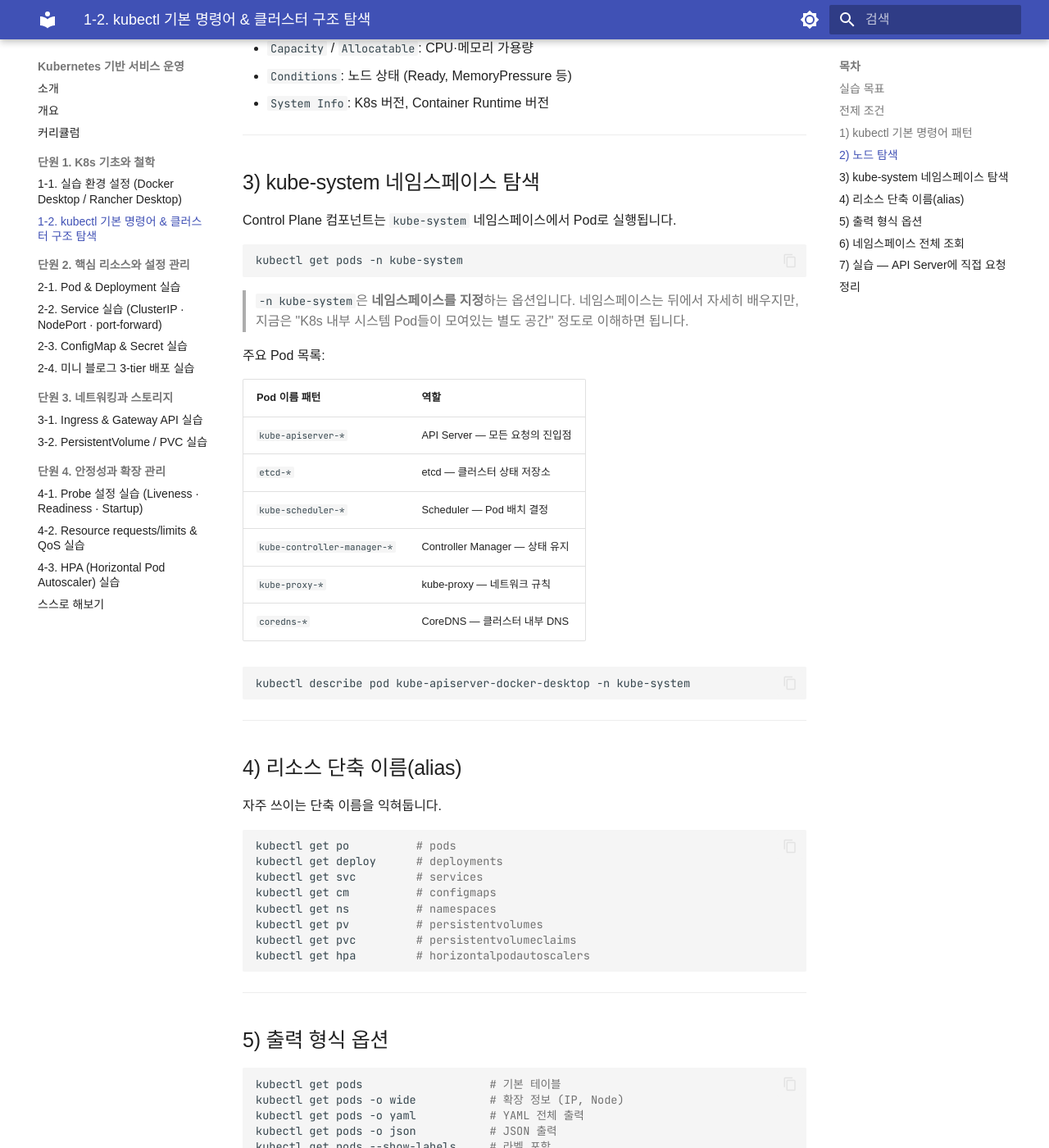
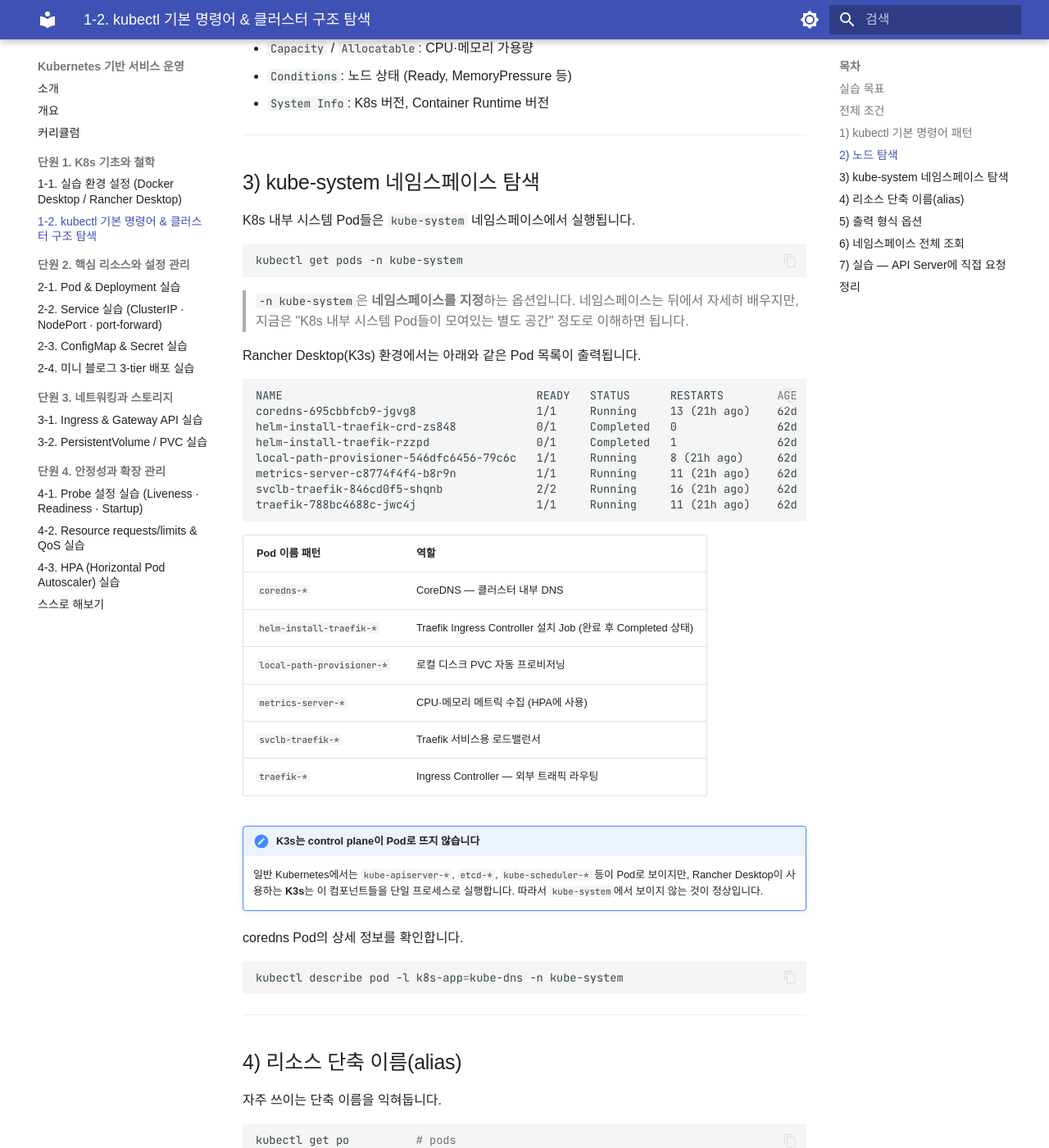
Before and after one commit to skilleat-labs/docker-k8s-labs, an MkDocs documentation site: the page built from docs/modules/module10/1-2.md, in a window 1280 px wide and 1400 px high, scrolled down 1267 px. Shown: the whole window at 82% size. Built offline with MkDocs 1.6.1 and Material for MkDocs 9.7.7, drawn with Linux system fonts in a browser that asks for light colours; some web fonts are replaced; some of the changed text lies outside the part shown.

Commit message:
docs: kube-system Pod 목록을 Rancher Desktop(K3s) 실제 환경 기준으로 업데이트

````diff
--- a/docs/modules/module10/1-2.md
+++ b/docs/modules/module10/1-2.md
@@ -33,7 +33,7 @@ kubectl 명령어는 `kubectl <동사> <리소스> [이름]` 형태입니다.
 ```bash
 kubectl get nodes
 kubectl get nodes -o wide   # IP, OS, Container Runtime 포함
-kubectl describe node docker-desktop
+kubectl describe node rancher-desktop
 ```
 
 `describe` 출력에서 확인할 항목:
@@ -47,7 +47,7 @@ kubectl describe node docker-desktop
 
 ## 3) kube-system 네임스페이스 탐색
 
-Control Plane 컴포넌트는 `kube-system` 네임스페이스에서 Pod로 실행됩니다.
+K8s 내부 시스템 Pod들은 `kube-system` 네임스페이스에서 실행됩니다.
 
 ```bash
 kubectl get pods -n kube-system
@@ -55,19 +55,37 @@ kubectl get pods -n kube-system
 
 > `-n kube-system`은 **네임스페이스를 지정**하는 옵션입니다. 네임스페이스는 뒤에서 자세히 배우지만, 지금은 "K8s 내부 시스템 Pod들이 모여있는 별도 공간" 정도로 이해하면 됩니다.
 
-주요 Pod 목록:
+Rancher Desktop(K3s) 환경에서는 아래와 같은 Pod 목록이 출력됩니다.
+
+```
+NAME                                      READY   STATUS      RESTARTS        AGE
+coredns-695cbbfcb9-jgvg8                  1/1     Running     13 (21h ago)    62d
+helm-install-traefik-crd-zs848            0/1     Completed   0               62d
+helm-install-traefik-rzzpd                0/1     Completed   1               62d
+local-path-provisioner-546dfc6456-79c6c   1/1     Running     8 (21h ago)     62d
+metrics-server-c8774f4f4-b8r9n            1/1     Running     11 (21h ago)    62d
+svclb-traefik-846cd0f5-shqnb              2/2     Running     16 (21h ago)    62d
+traefik-788bc4688c-jwc4j                  1/1     Running     11 (21h ago)    62d
+```
 
 | Pod 이름 패턴 | 역할 |
 |---|---|
-| `kube-apiserver-*` | API Server — 모든 요청의 진입점 |
-| `etcd-*` | etcd — 클러스터 상태 저장소 |
-| `kube-scheduler-*` | Scheduler — Pod 배치 결정 |
-| `kube-controller-manager-*` | Controller Manager — 상태 유지 |
-| `kube-proxy-*` | kube-proxy — 네트워크 규칙 |
 | `coredns-*` | CoreDNS — 클러스터 내부 DNS |
+| `helm-install-traefik-*` | Traefik Ingress Controller 설치 Job (완료 후 Completed 상태) |
+| `local-path-provisioner-*` | 로컬 디스크 PVC 자동 프로비저닝 |
+| `metrics-server-*` | CPU·메모리 메트릭 수집 (HPA에 사용) |
+| `svclb-traefik-*` | Traefik 서비스용 로드밸런서 |
+| `traefik-*` | Ingress Controller — 외부 트래픽 라우팅 |
+
+!!! note "K3s는 control plane이 Pod로 뜨지 않습니다"
+    일반 Kubernetes에서는 `kube-apiserver-*`, `etcd-*`, `kube-scheduler-*` 등이 Pod로 보이지만,
+    Rancher Desktop이 사용하는 **K3s**는 이 컴포넌트들을 단일 프로세스로 실행합니다.
+    따라서 `kube-system`에서 보이지 않는 것이 정상입니다.
+
+coredns Pod의 상세 정보를 확인합니다.
 
 ```bash
-kubectl describe pod kube-apiserver-docker-desktop -n kube-system
+kubectl describe pod -l k8s-app=kube-dns -n kube-system
 ```
 
 ---
````
